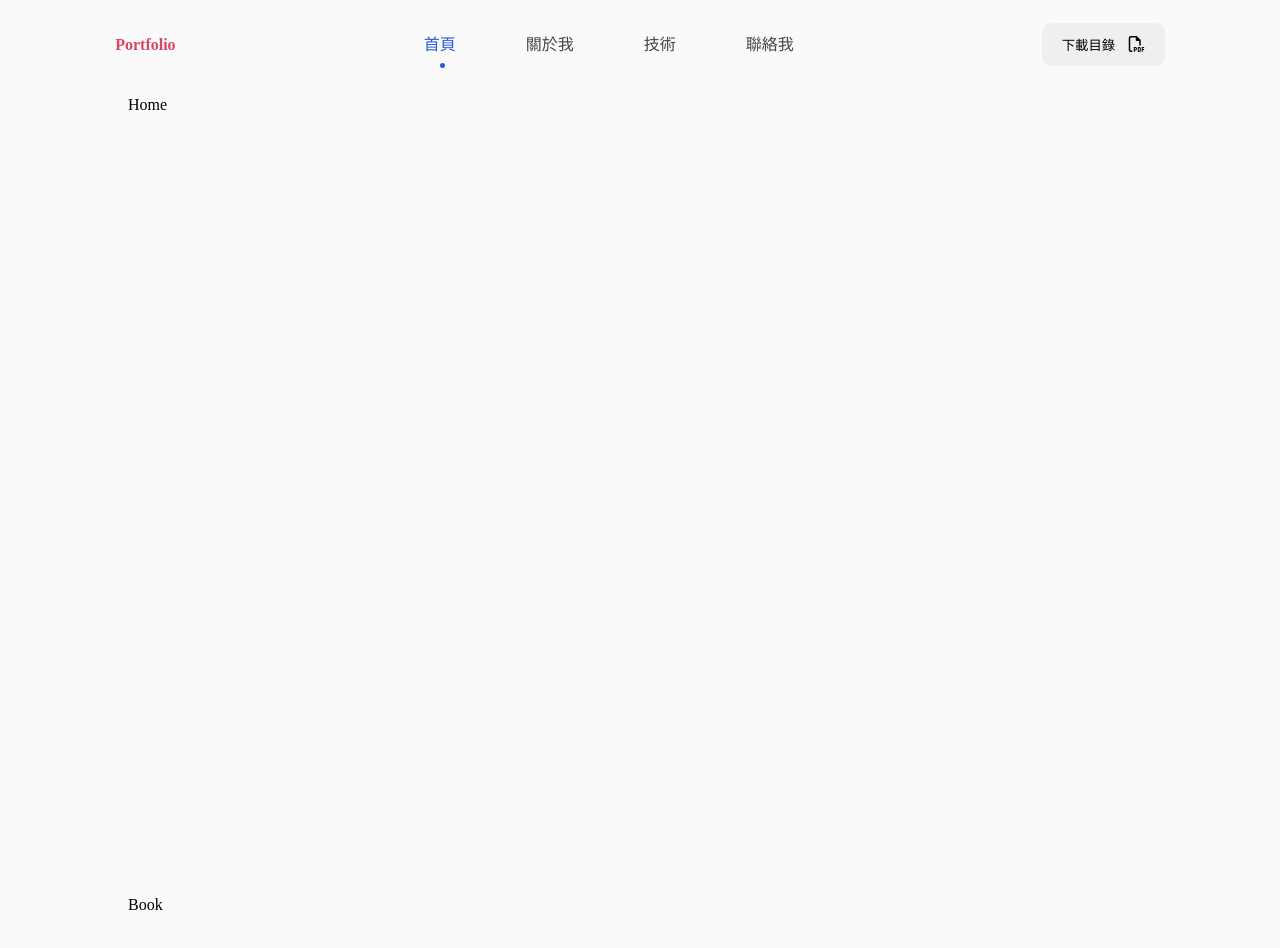
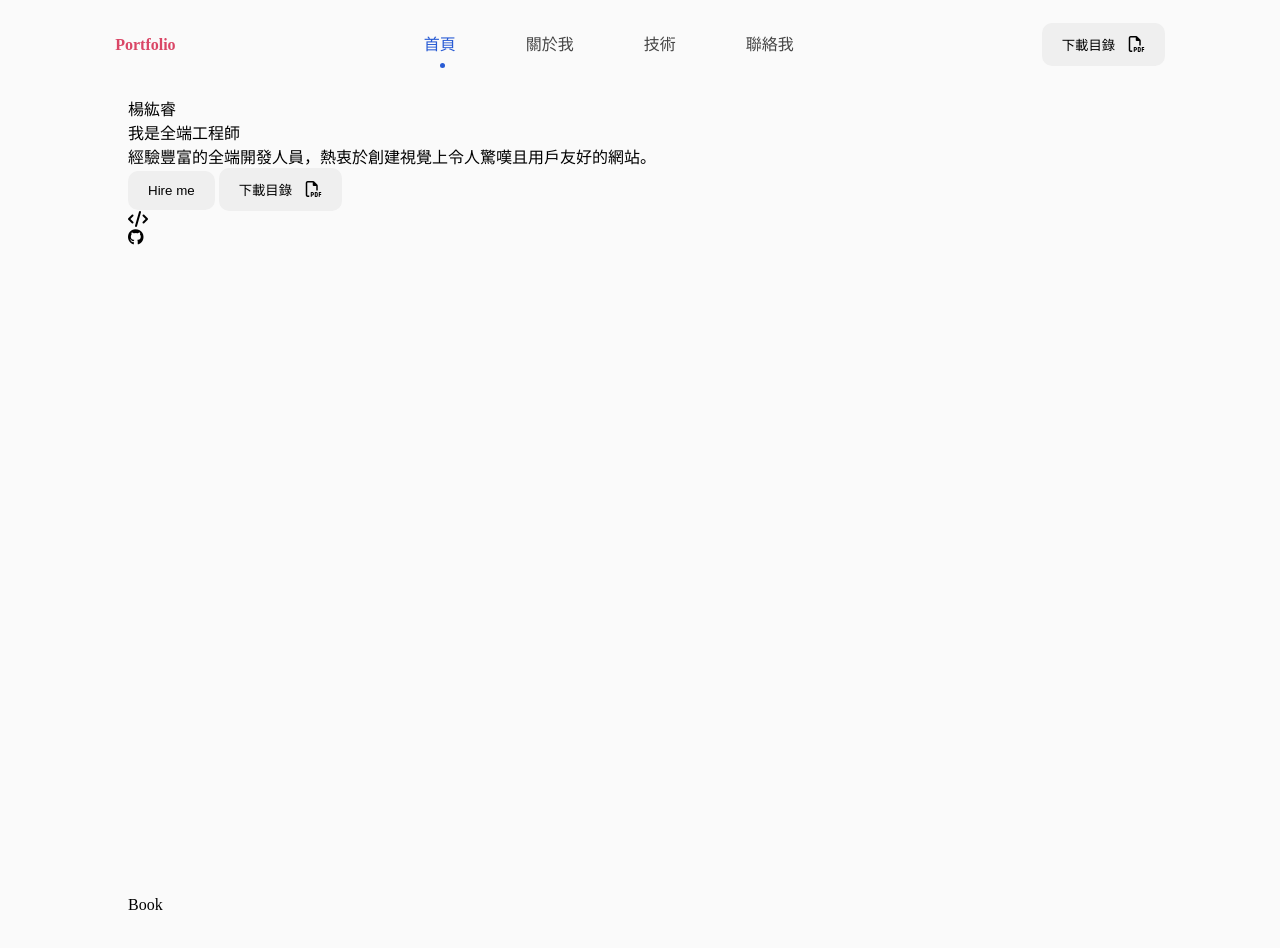
Before and after one commit to allenyang0220/mcu-113-1-web-13131625-finall, a plain HTML site: page src/index.html in a window 1280 px wide. Shown: the top 948 px of the page. Drawn offline with Linux system fonts and the light colour scheme.

Commit message:
feat(home): 首頁內容結構定義

```diff
--- a/src/index.html
+++ b/src/index.html
@@ -29,7 +29,19 @@
       </div>
     </nav>
     <main class="wrapper">
-      <section id="home" class="home-box">Home</section>
+      <section id="home" class="home-box">
+       <div>楊紘睿</div>
+       <div>我是全端工程師</div>
+       <div>經驗豐富的全端開發人員，熱衷於創建視覺上令人驚嘆且用戶友好的網站。</div>
+       <div>
+        <button type="button" class="btn">Hire me</button>
+        <button type="button" class="btn">下載目錄 <i class="fa-regular fa-file-pdf"></i></button>
+      </div>
+      <div>
+        <div><i class="fa-solid fa-code"></i></div>
+        <div><i class="fa-brands fa-github"></i></div>
+      </div>
+      </section>
       <section id="book" class="section">Book</section>
       <section id="skill" class="section">Skill</section>
       <section id="contact" class="section">Contact</section>
```
